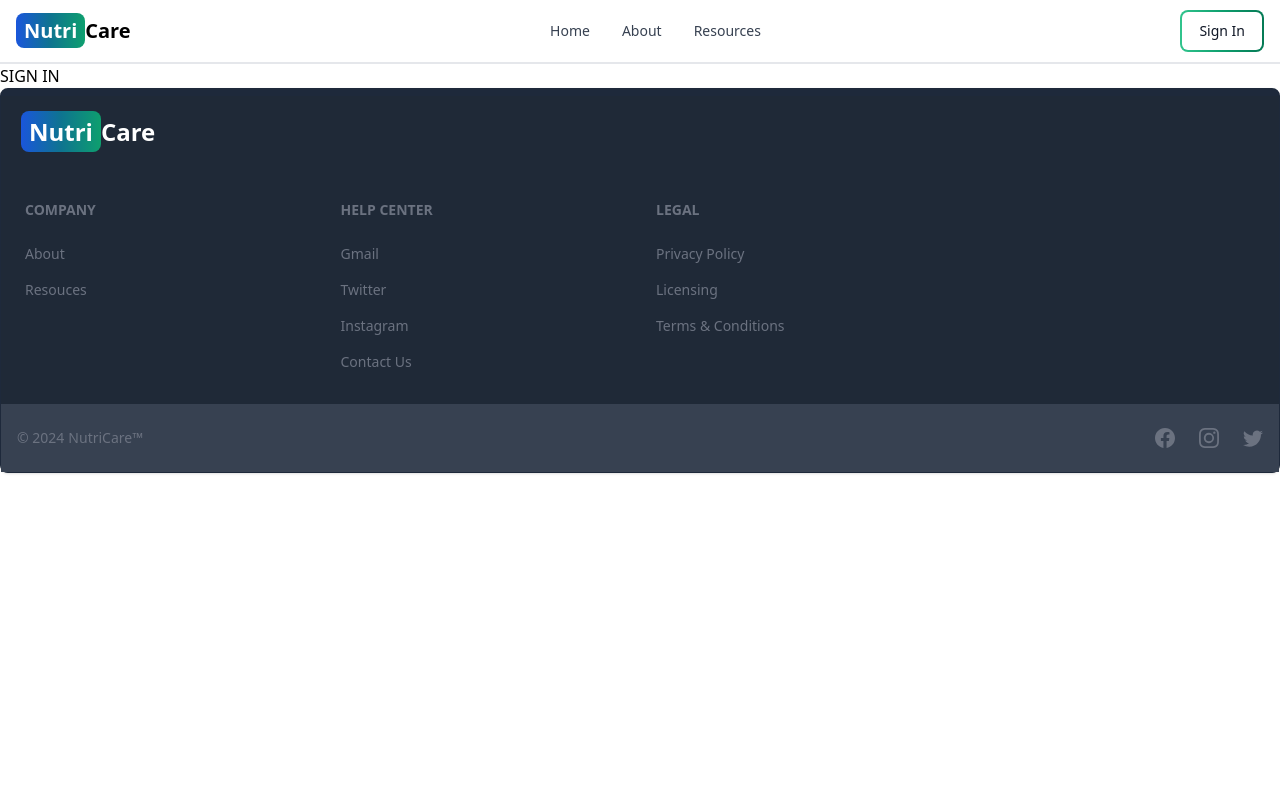
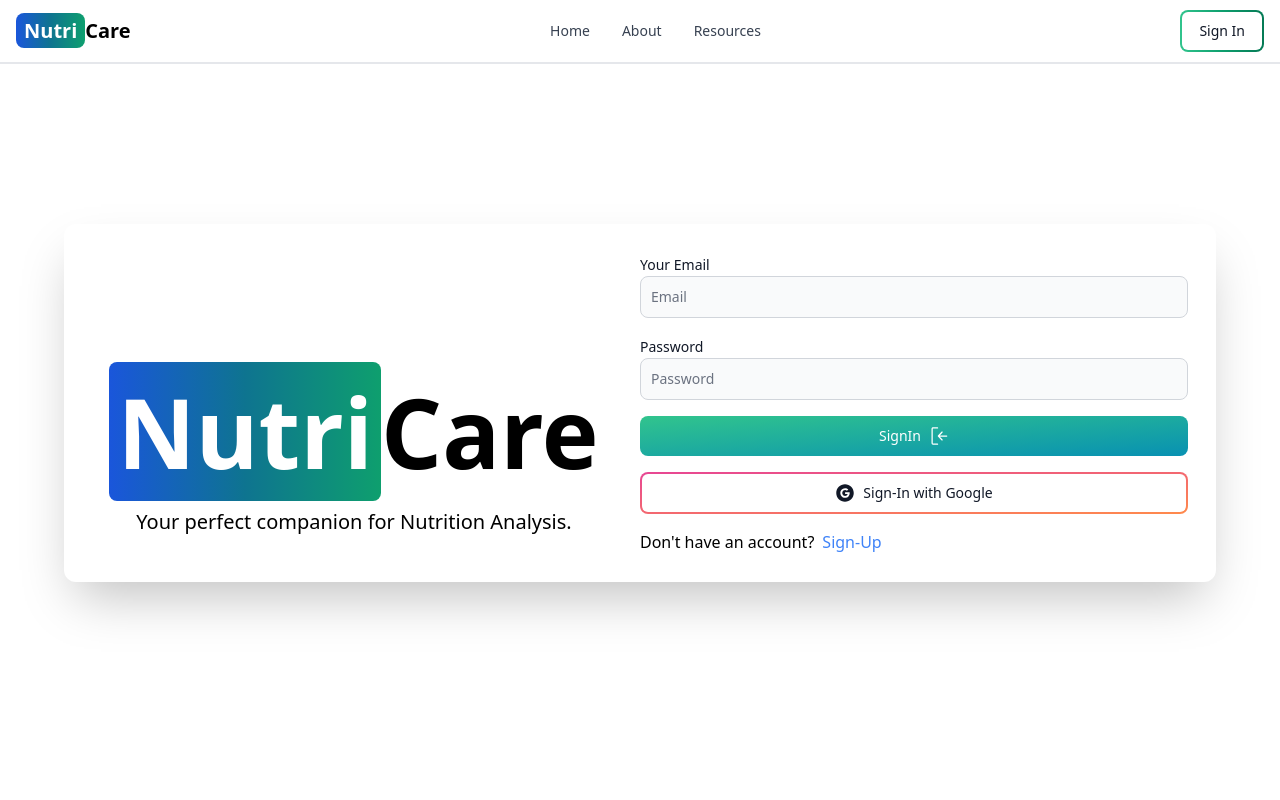
Before and after one commit to Parth-Dabholkar/NutriCare, a React (Vite) app in the folder Nutritional-Analysis/: page /Signin in a window 1280 px wide. Shown: the top 800 px of the page. Built offline with nearby package versions, Linux system fonts and the light colour scheme.

Commit message:
Added Sigin Page

```diff
--- a/Nutritional-Analysis/src/pages/SignIn.jsx
+++ b/Nutritional-Analysis/src/pages/SignIn.jsx
@@ -1,7 +1,106 @@
+import { Label, TextInput, Button, Alert, Spinner } from "flowbite-react"
+import { GoSignIn } from "react-icons/go";
+import { Link, useNavigate } from "react-router-dom";
+import { AiFillGoogleCircle } from "react-icons/ai";
+import { useState } from "react";
+
 export default function SignIn() {
+  const [formData, setFormData] = useState({})
+  const [errorMessage, setErrorMessage] = useState(null)
+  const [loading, isLoading] = useState(false)
+  const navigate = useNavigate()
+
+  const handleChange = (e) => {
+    // console.log(e.target.value) : Gives the changes made in the input
+    setFormData({...formData, [e.target.id] : e.target.value.trim() })
+  }
+  //console.log(formData)
+
+  const handleSubmit = async (e) => {
+      e.preventDefault()
+      if(!formData.email || !formData.password)
+      {
+        return setErrorMessage("Please fill out all the fields!!")
+      }
+      try{
+        isLoading(true)
+        setErrorMessage(null)
+        const res = await fetch('/api/serverSide/signin', {
+          method : 'POST',
+          headers : {'Content-Type' : 'application/json'},
+          body : JSON.stringify(formData)
+        })
+        const data = await res.json()
+        if(data.success === false)
+        {
+          return setErrorMessage(data.message)
+        }
+        isLoading(false)
+        if(res.ok)
+        {
+          navigate('/')
+        }
+      }
+      catch(err)
+      {
+        setErrorMessage(err.message)
+        isLoading(false)
+      }
+  }
   return (
-    <div>
-      SIGN IN
-    </div>
+    <>
+      <div className="min-h-screen">
+        <div className=" m-8 mt-40 max-w-6xl flex mx-auto p-4  xl:rounded-xl xl:shadow-2xl">
+            {/* Left */}
+          <div className=" hidden md:block flex-1">
+            <div className=" flex flex-col items-center mb-5 gap-3 mt-36">
+                <Link to="/" className='self-center whitespace-nowrap text-8xl font-semibold dark:text-white'>
+                    <span className='px-2 py-1 bg-gradient-to-r from-blue-700 via-cyan-700 to-green-500 rounded-lg text-white'>Nutri</span>Care
+                </Link>
+                <p className=" mt-4 text-xl">Your perfect companion for Nutrition Analysis.</p>
+            </div>
+          </div>
+          {/* Left */}
+          <div className=" flex-1 m-3">
+            <div className=" flex flex-col justify-center items-center mb-5 gap-3 md:hidden">
+                <Link to="/" className='self-center whitespace-nowrap text-6xl font-semibold dark:text-white'>
+                    <span className='px-2 py-1 bg-gradient-to-r from-blue-700 via-cyan-700 to-green-500 rounded-lg text-white'>Nutri</span>Care
+                </Link>
+                <p className=" mt-2">Your perfect companion for Nutrition Analysis.</p>
+            </div>
+            <form className="flex flex-col gap-4" onSubmit={handleSubmit}>
+                <div>
+                    <Label value="Your Email"/>
+                    <TextInput type="email" placeholder="Email" id="email" onChange={handleChange}/>
+                </div>
+                <div>
+                    <Label value="Password"/>
+                    <TextInput type="password" placeholder="Password" id="password" onChange={handleChange}/>
+                </div>
+                    <Button gradientDuoTone="greenToBlue" type="submit" disabled={loading}>{
+                      loading ? (
+                        <>
+                          <Spinner size='sm'/>
+                          <span className="pl-3">Loading...</span>
+                        </>
+                      ) : <>SignIn<GoSignIn className=" ml-2 h-5 w-5" /></>
+                    }</Button>
+                    <Button gradientDuoTone="pinkToOrange" outline><AiFillGoogleCircle className="mr-2 h-5 w-5"/>Sign-In with Google</Button>
+                    <div className="flex gap-2">
+                        <span>Don't have an account?</span>
+                        <Link className=" text-blue-500" to="/Signup">Sign-Up</Link>
+                    </div>
+            </form>
+            {
+              errorMessage && (
+                <Alert className="mt-5" color="failure">
+                  {errorMessage}
+                </Alert>
+              )
+            }
+          </div>
+        </div>
+      </div>
+    </>
   )
 }
```
